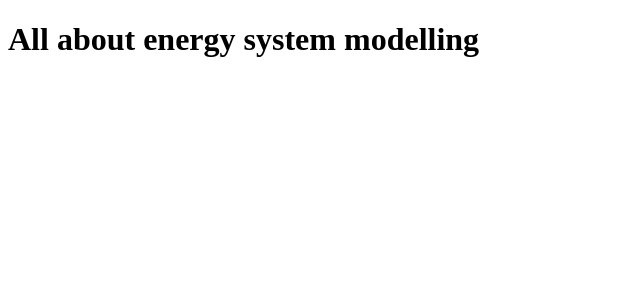
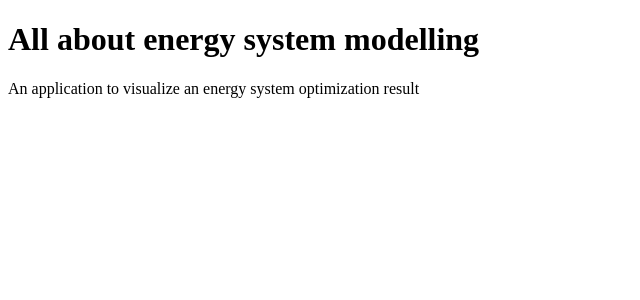
Before and after one commit to sevberg/nextjs-blog-skel, a Next.js app: page /about in a window 1280 px wide. Shown: the top 300 px of the page, without its empty margins (0-640 px from the left). Built offline with nearby package versions, Linux system fonts and the light colour scheme.

Commit message:
about paragraph

```diff
--- a/pages/about.js
+++ b/pages/about.js
@@ -1,6 +1,7 @@
 const About = () => (
   <div>
     <h1>All about energy system modelling</h1>
+    <p>An application to visualize an energy system optimization result</p>
   </div>
 );
 
```
